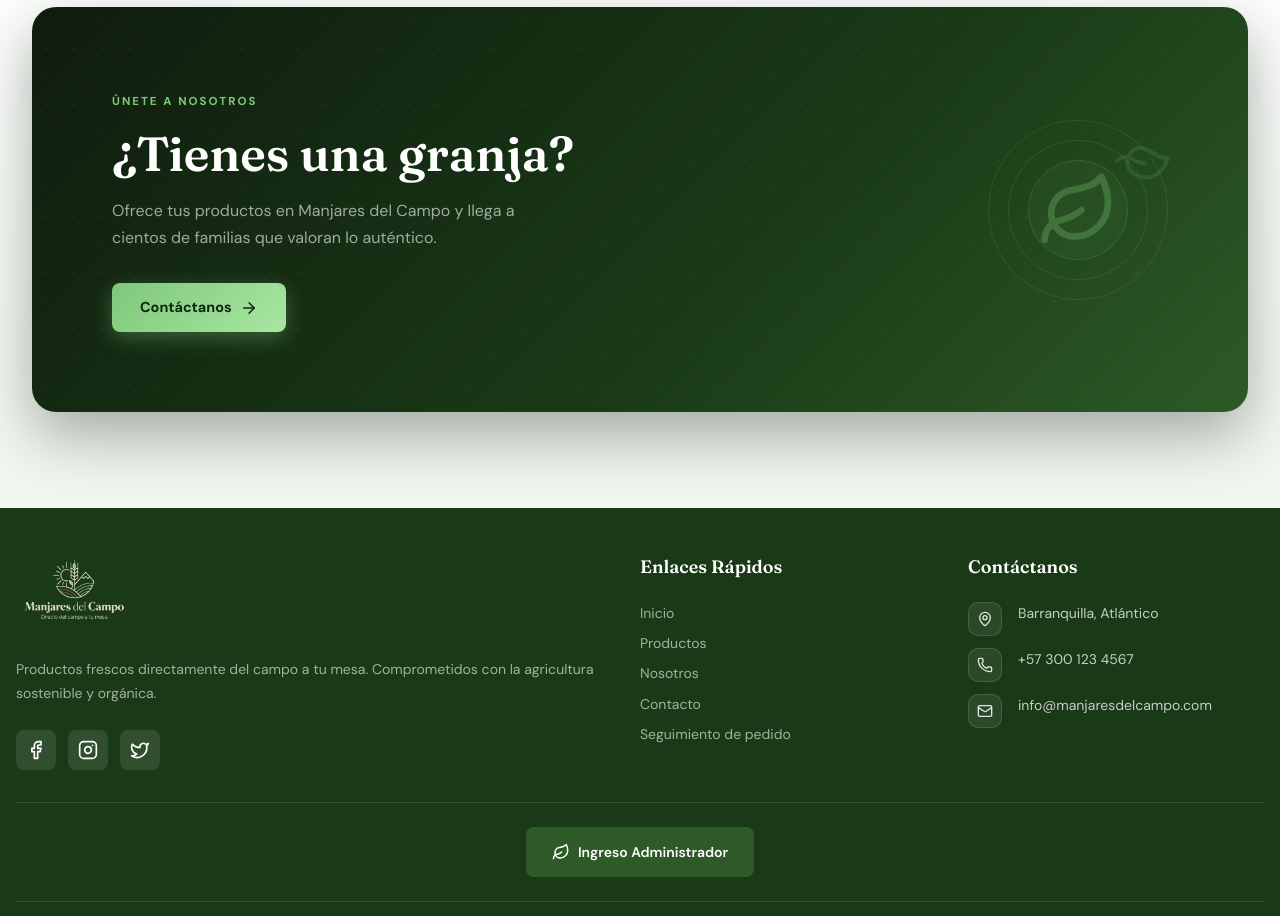
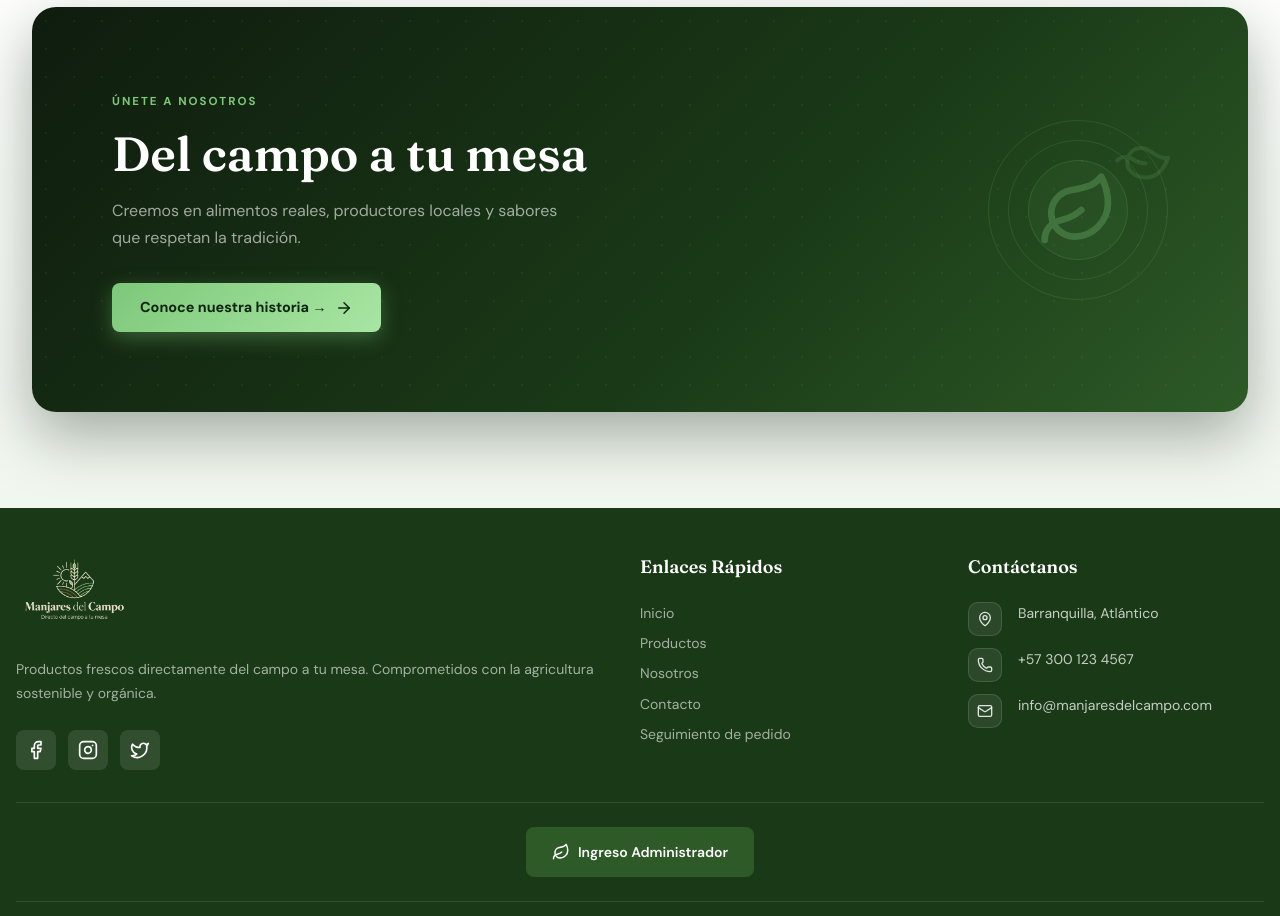
Before and after one commit to brandonxf/granja, a React (Vite) app: page / in a window 1280 px wide. Shown: the part 1840-2756 px from the top of the page. Built offline with nearby package versions, Linux system fonts and the light colour scheme; no server answers.

Commit message:
Se cambio contenido en la pagina principal

```diff
--- a/src/pages/Home/Home.jsx
+++ b/src/pages/Home/Home.jsx
@@ -208,12 +208,12 @@ export default function Home() {
             <div className="cta-bg-pattern" />
             <div className="cta-content">
               <span className="cta-tag">Únete a nosotros</span>
-              <h2 className="cta-title">¿Tienes una granja?</h2>
+              <h2 className="cta-title">Del campo a tu mesa</h2>
               <p className="cta-desc">
-                Ofrece tus productos en Manjares del Campo y llega a cientos de familias que valoran lo auténtico.
+                Creemos en alimentos reales, productores locales y sabores que respetan la tradición.
               </p>
-              <Link to="/contacto" className="cta-btn">
-                Contáctanos <ArrowRight size={18} />
+              <Link to="/nosotros" className="cta-btn">
+                Conoce nuestra historia → <ArrowRight size={18} />
               </Link>
             </div>
             <div className="cta-visual">
```
